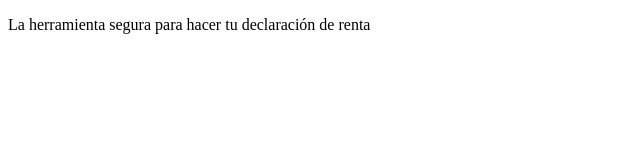
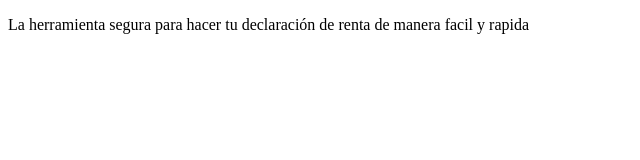
Before and after one commit to juanjota04/ProjectDemoCursoPrework, a plain HTML site: page index.html in a window 1280 px wide. Shown: the whole page, without its empty margins (0-640 px from the left). Drawn offline with Linux system fonts and the light colour scheme.

Commit message:
SimplyPro avanza

```diff
--- a/index.html
+++ b/index.html
@@ -8,7 +8,7 @@
 </head>
 <body>
     <p>
-        La herramienta segura para hacer tu declaración de renta
+        La herramienta segura para hacer tu declaración de renta de manera facil y rapida
     </p>
 </body>
 </html>
```
